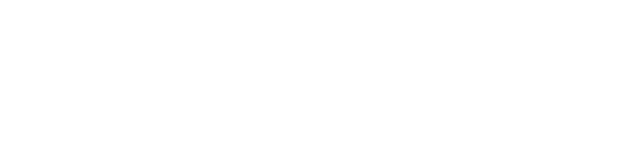
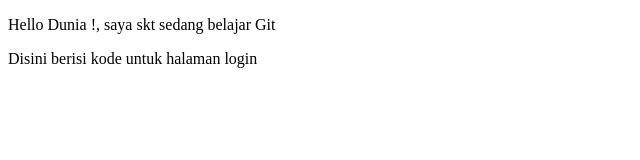
Before and after one commit to andytinto/belajar_akt, a plain HTML site: page index.html in a window 1280 px wide. Shown: the whole page, without its empty margins (0-640 px from the left). Drawn offline with Linux system fonts and the light colour scheme.

Commit message:
perubahan index

```diff
--- a/index.html
+++ b/index.html
@@ -12,8 +12,8 @@
             <p class="browsehappy">You are using an <strong>outdated</strong> browser. Please <a href="#">upgrade your browser</a> to improve your experience.</p>
         <![endif]-->
 
-        <!-- <p>Hello Dunia !, saya skt sedang belajar Git</p> -->
-        <!-- <p>Disini berisi kode untuk halaman login</p> -->
+        <p>Hello Dunia !, saya skt sedang belajar Git</p>
+        <p>Disini berisi kode untuk halaman login</p>
         <script src="" async defer></script>
     </body>
 </html>
```
